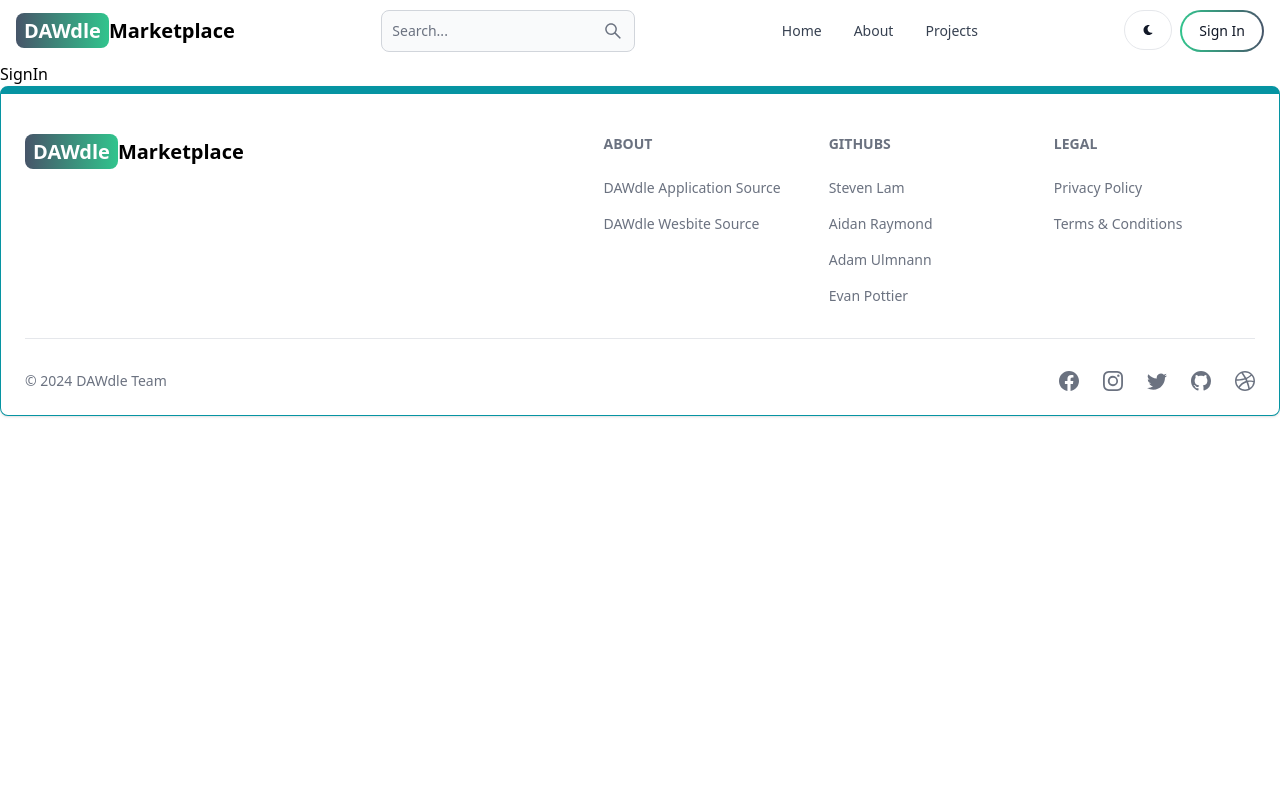
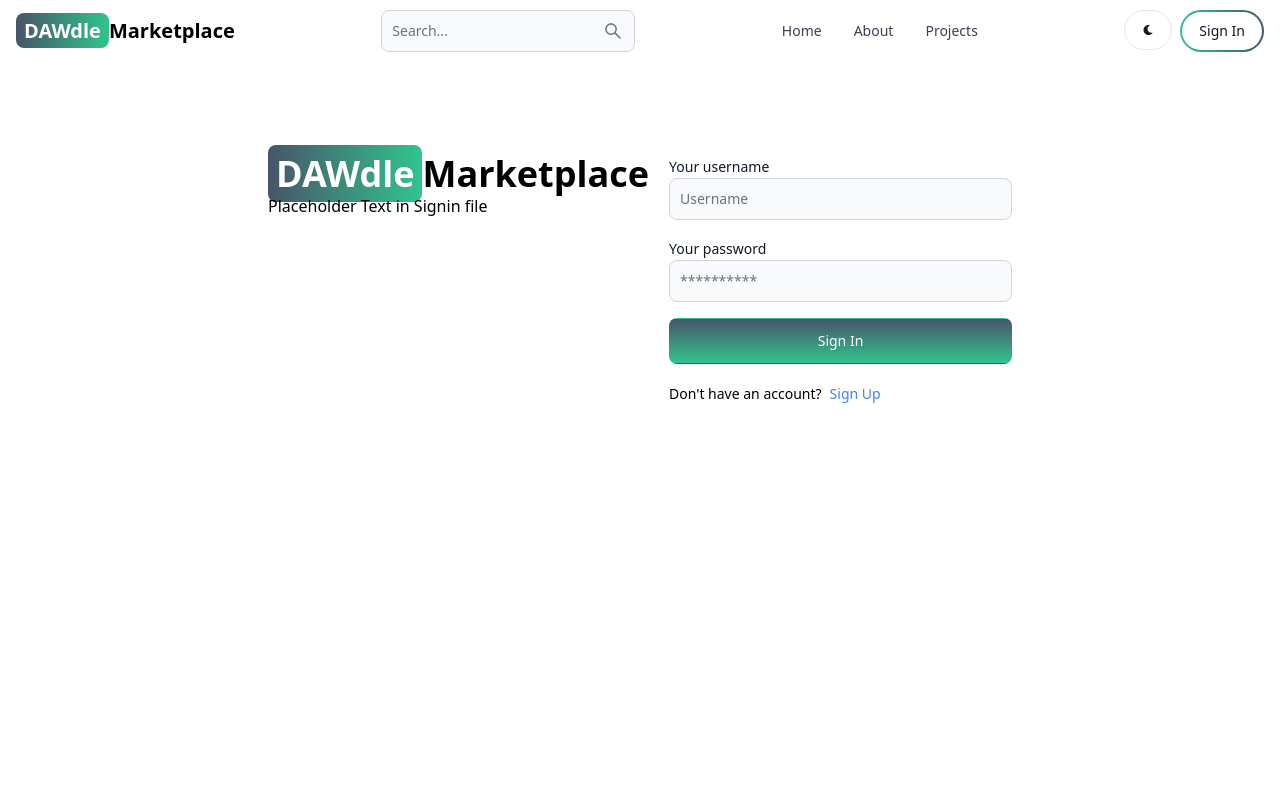
Before and after one commit to ChicoState/DAWdle-Marketplace, a React (Vite) app in the folder client/: page /sign-in in a window 1280 px wide. Shown: the top 800 px of the page. Built offline with nearby package versions, Linux system fonts and the light colour scheme.

Commit message:
Created signin page functionality

```diff
--- a/client/src/pages/SignIn.jsx
+++ b/client/src/pages/SignIn.jsx
@@ -1,7 +1,101 @@
-import React from 'react'
+import { Button, Label, Spinner, TextInput } from "flowbite-react";
+import React, { useState } from "react";
+import { Link, useNavigate } from "react-router-dom";
 
-export default function SignIn() {
+export default function Signin() {
+  const [formData, setFormData] = useState({});
+  const [errorMessage, setErrorMessage] = useState(null);
+  const [loading, setLoading] = useState(null);
+  const navigate = useNavigate();
+
+  const handleChange = (e) => {
+    setFormData({ ...formData, [e.target.id]: e.target.value.trim() });
+  };
+
+  const handleSubmit = async (e) => {
+    e.preventDefault();
+    if (!formData.username || !formData.password) {
+      return setErrorMessage("Please fill out all fields.");
+    }
+    try {
+      setLoading(true);
+      setErrorMessage(null);
+      const res = await fetch("/api/auth/signin", {
+        method: "POST",
+        headers: { "Content-Type": "application/json" },
+        body: JSON.stringify(formData),
+      });
+      const data = await res.json();
+      if (data.success === false) {
+        return setErrorMessage(data.message);
+      }
+      setLoading(false);
+      if (res.ok) {
+        navigate("/");
+      }
+    } catch (error) {
+      setErrorMessage(error.message);
+      setLoading(false);
+    }
+  };
+
   return (
-    <div>SignIn</div>
-  )
+    <div className="min-h-screen mt-20">
+      <div className=" flex p-3 max-w-3xl mx-auto flex-col md:flex-row mid:items-center gap-5">
+        {/* left */}
+        <div className="flex-1">
+          <Link to="/" className="font-bold dark:text-white text-4xl">
+            <span className="px-2 py-1 bg-gradient-to-r from-slate-600 to-green-400 rounded-lg text-white">
+              DAWdle
+            </span>
+            Marketplace
+          </Link>
+          <p>Placeholder Text in Signin file</p>
+        </div>
+        {/* right */}
+        <div className="flex-1">
+          <form className="flex flex-col gap-4" onSubmit={handleSubmit}>
+            <div>
+              <Label value="Your username" />
+              <TextInput
+                type="text"
+                placeholder="Username"
+                id="username"
+                onChange={handleChange}
+              />
+            </div>
+            <div>
+              <Label value="Your password" />
+              <TextInput
+                type="password"
+                placeholder="**********"
+                id="password"
+                onChange={handleChange}
+              />
+            </div>
+            <Button
+              className="px-2 py-1 bg-gradient-to-b from-slate-600 to-green-400 rounded-lg"
+              type="submit"
+              disabled={loading}
+            >
+              {
+                loading ? (
+                  <>
+                  <Spinner size='sm'/>
+                  <span className="pl-3">Loading...</span>
+                  </>
+                ) : 'Sign In'
+              }
+            </Button>
+          </form>
+          <div className=" flex gap-2 text-sm mt-5">
+            <span>Don't have an account?</span>
+            <Link to="/sign-up" className="text-blue-500">
+              Sign Up
+            </Link>
+          </div>
+        </div>
+      </div>
+    </div>
+  );
 }
```
